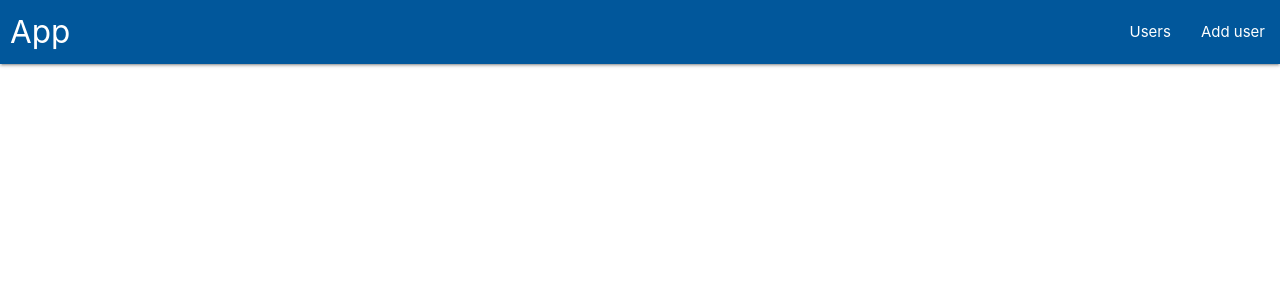
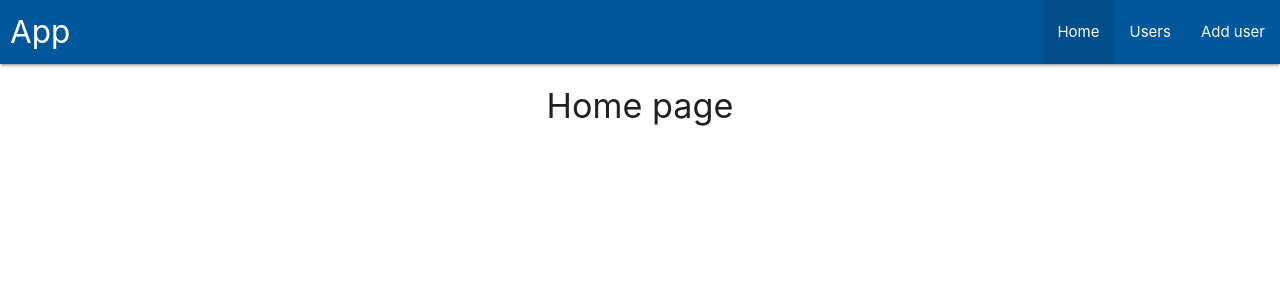
Before and after one commit to Ex-Zy/admin, a Vue app: page / in a window 1280 px wide. Shown: the top 300 px of the page. Built offline with nearby package versions, Linux system fonts and the light colour scheme.

Commit message:
create home page component

```diff
--- a/src/App.vue
+++ b/src/App.vue
@@ -23,6 +23,10 @@ export default {
     return {
       links: [
         {
+          path: "/",
+          title: "Home"
+        },
+        {
           path: "/users",
           title: "Users"
         },
--- a/src/router.js
+++ b/src/router.js
@@ -1,8 +1,9 @@
 import Vue from "vue";
 import Router from "vue-router";
-import Users from "@/views/Users.vue";
-import Edit from "@/views/Edit.vue";
-import Add from "@/views/Add.vue";
+import Users from "@/views/Users";
+import Edit from "@/views/Edit";
+import Add from "@/views/Add";
+import Home from "@/views/Home";
 
 Vue.use(Router);
 
@@ -11,6 +12,11 @@ export default new Router({
   linkActiveClass: "active",
   linkExactActiveClass: "exact",
   routes: [
+    {
+      path: "/",
+      name: "home",
+      component: Home
+    },
     {
       path: "/edit/:id",
       name: "edit",
--- /dev/null
+++ b/src/views/Home.vue
@@ -0,0 +1,14 @@
+<template>
+  <div class="page">
+    <h4 class="center-align">Home page</h4>
+  </div>
+</template>
+
+<script>
+export default {
+  name: "Home"
+};
+</script>
+
+<style scoped>
+</style>
--- /dev/null
+++ b/vue.config.js
@@ -0,0 +1,3 @@
+module.exports = {
+  baseUrl: './'
+}
```
Also changed, not shown: 8 other files (tests, documents, lock files or other folders).
